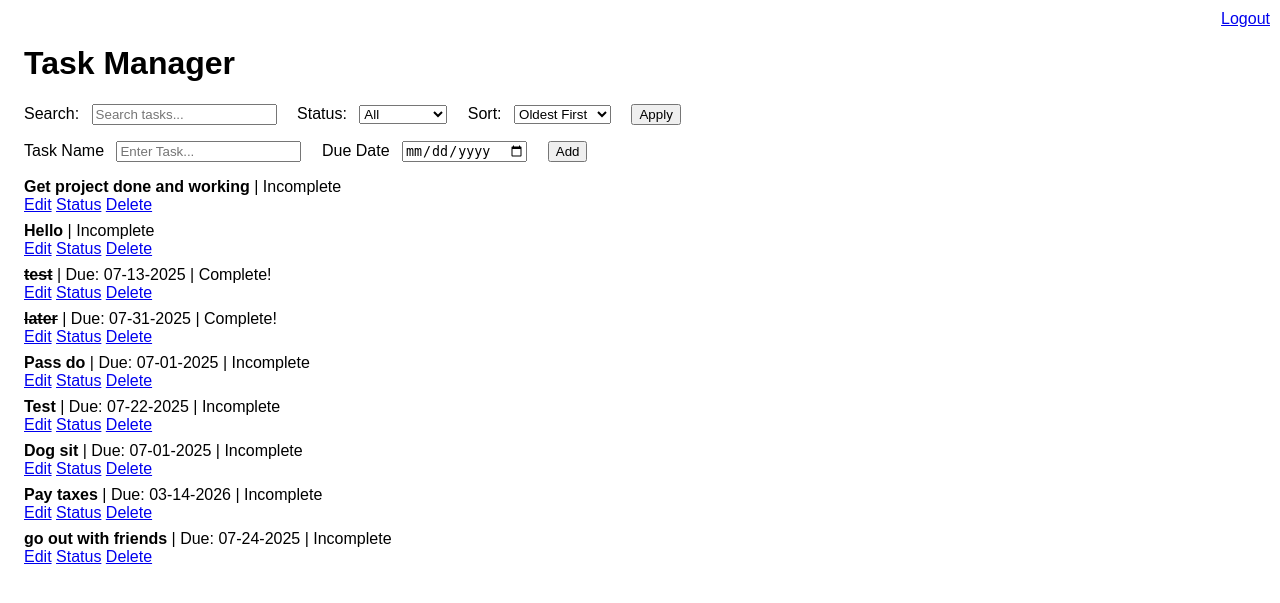
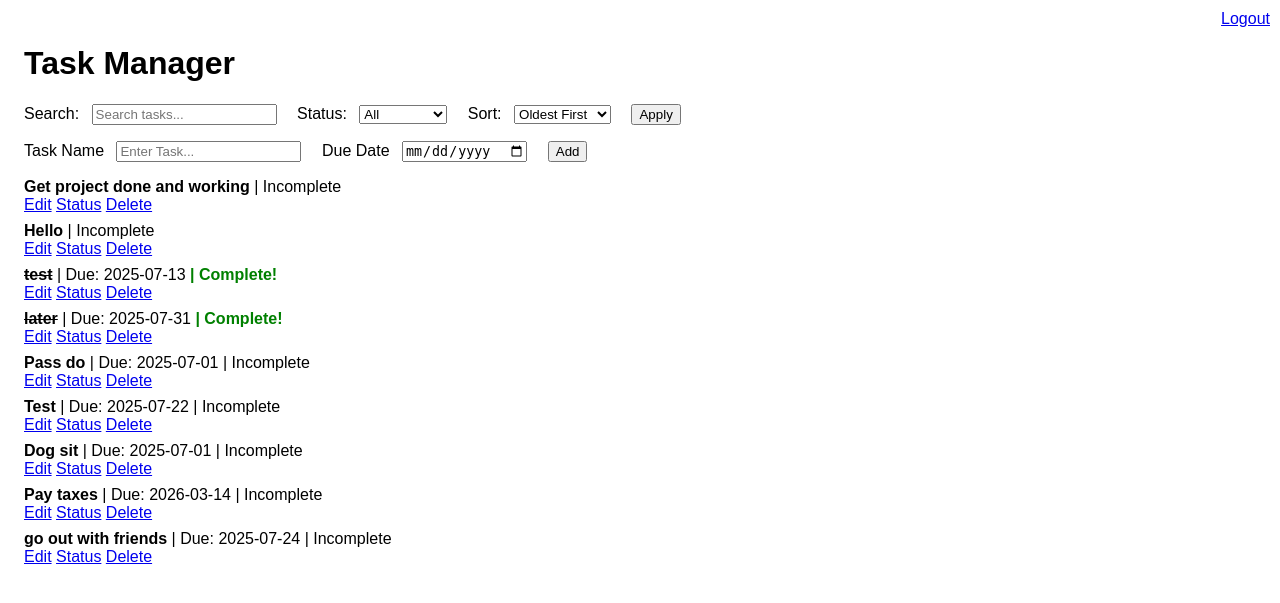
Before and after one commit to Jkdelo04/mini-task-manager, a Flask app: template templates/dashboard.html in a window 1280 px wide. Shown: the top 603 px of the page. Run offline with Flask 3, Linux system fonts and the light colour scheme; the template is opened without the code that fills it: values that come from a table or form of the project are taken from there, others are empty.

Commit message:
Update dashboard.html
Made it so that when the task is complete the message turns green

```diff
--- a/app/templates/dashboard.html
+++ b/app/templates/dashboard.html
@@ -22,6 +22,11 @@
 
       .overdue {
         color: red;
+      }
+
+      .complete-text {
+        color: green;
+        font-weight: bold;
       }
 
       .task-entry {
@@ -109,14 +114,14 @@
           {% if task.due_date < today and not task.complete %}
             | <span class="overdue">Due: {{ task.due_date.strftime('%m-%d-%Y') }} (Overdue)</span>
           {% else %}
-          | Due: {{ task.due_date.strftime('%m-%d-%Y') }}
+            | Due: {{ task.due_date.strftime('%Y-%m-%d') }}
           {% endif %}
         {% endif %}
 
         {% if not task.complete %}
           <span>| Incomplete</span>
         {% else %}
-        <span>| Complete!</span>
+          <span class="complete-text">| Complete!</span>
         {% endif %}
 
         <br />
```
Lines whose indentation alone changed are shown as unchanged.
